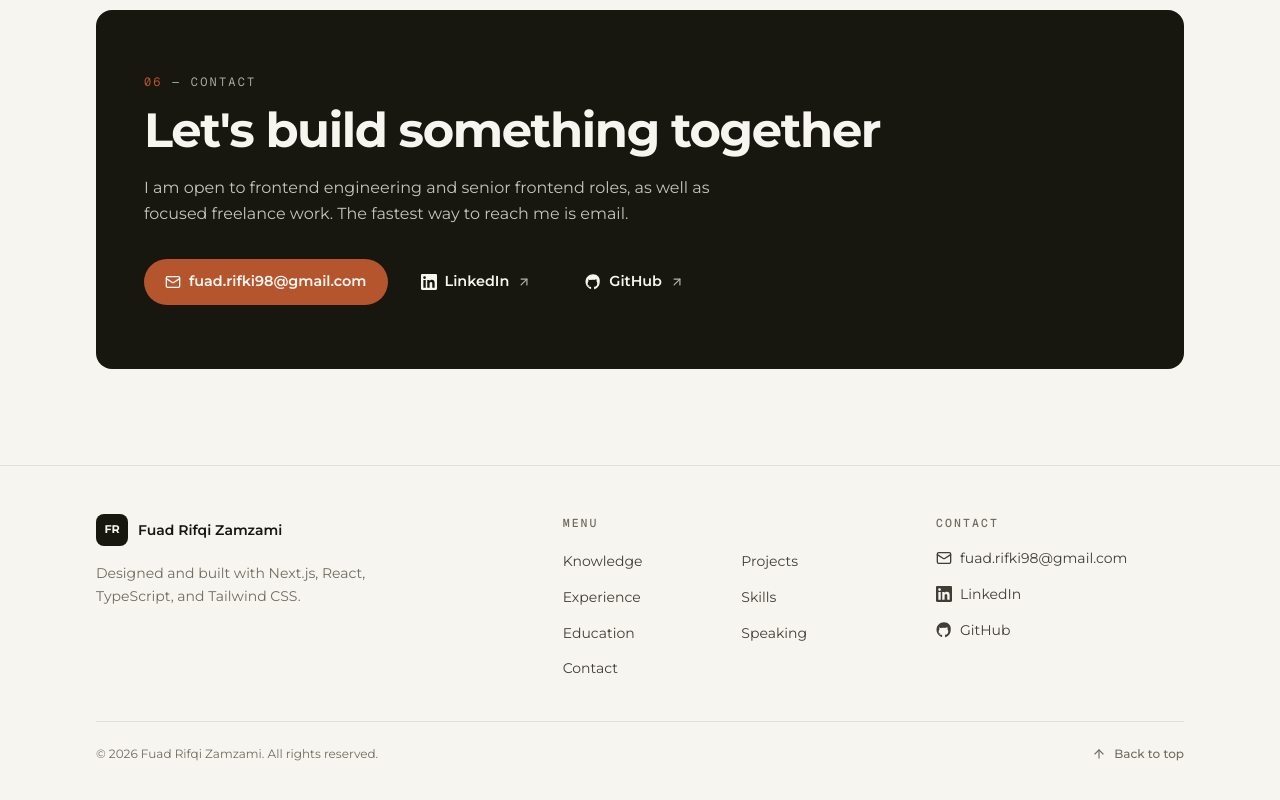
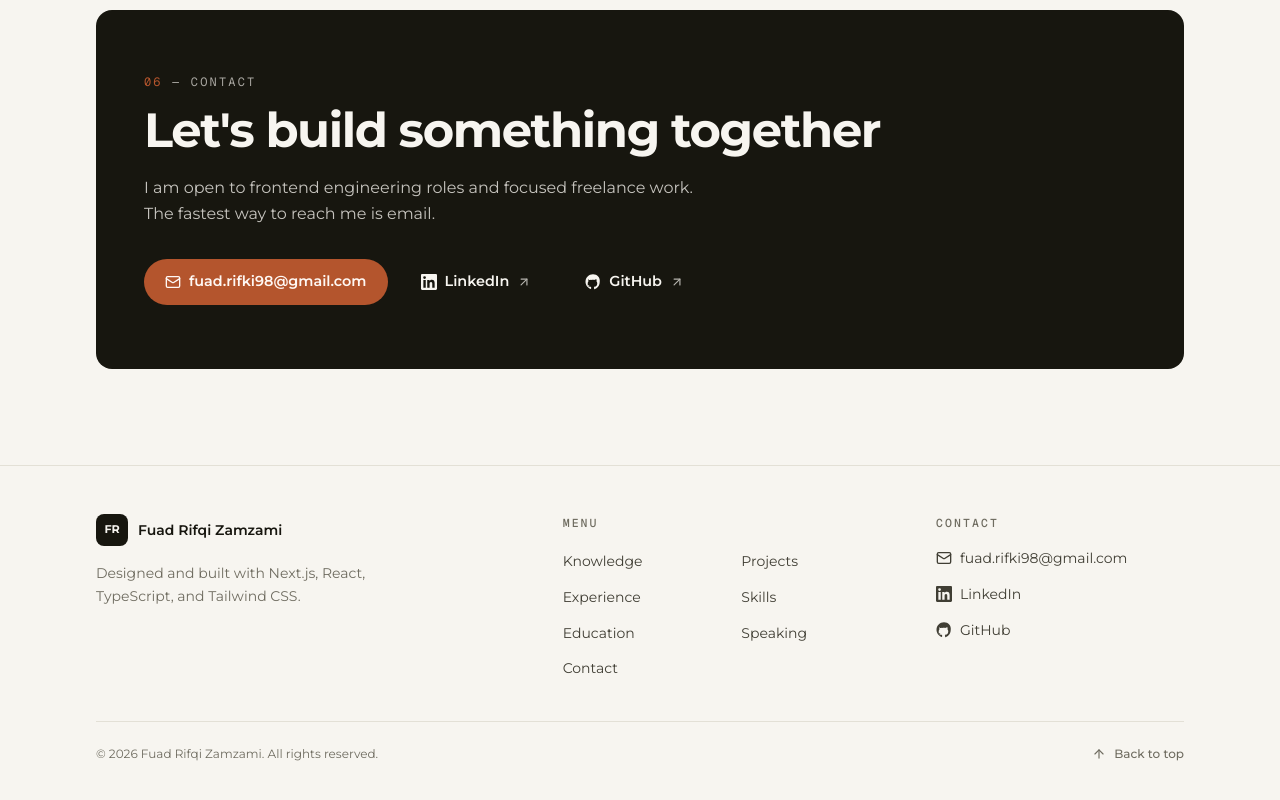
Before and after one commit to fuadrifki/my-portfolio, a Next.js app: page / in a window 1280 px wide. Shown: the part 7860-8660 px from the top of the page. Built offline with nearby package versions, Linux system fonts and the light colour scheme.

Commit message:
chore: broaden frontend role positioning

```diff
--- a/src/app/layout.tsx
+++ b/src/app/layout.tsx
@@ -29,7 +29,6 @@ export const metadata: Metadata = {
   keywords: [
     "Fuad Rifqi Zamzami",
     "Frontend Engineer",
-    "Senior Frontend Developer",
     "JavaScript",
     "TypeScript",
     "Vue.js",
--- a/src/data/portfolio.ts
+++ b/src/data/portfolio.ts
@@ -149,8 +149,8 @@ export const ui = {
       id: "Mari membangun sesuatu bersama"
     },
     description: {
-      en: "I am open to frontend engineering and senior frontend roles, as well as focused freelance work. The fastest way to reach me is email.",
-      id: "Saya terbuka untuk posisi frontend engineering dan senior frontend, serta pekerjaan freelance yang terfokus. Cara tercepat menghubungi saya adalah email."
+      en: "I am open to frontend engineering roles and focused freelance work. The fastest way to reach me is email.",
+      id: "Saya terbuka untuk posisi frontend engineering dan pekerjaan freelance yang terfokus. Cara tercepat menghubungi saya adalah email."
     }
   },
   online: { en: "Online", id: "Daring" },
```
